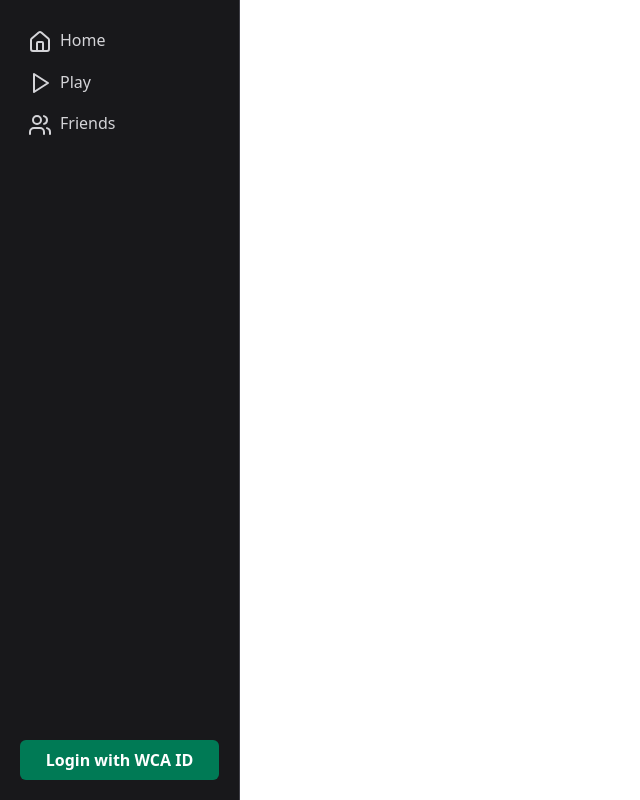
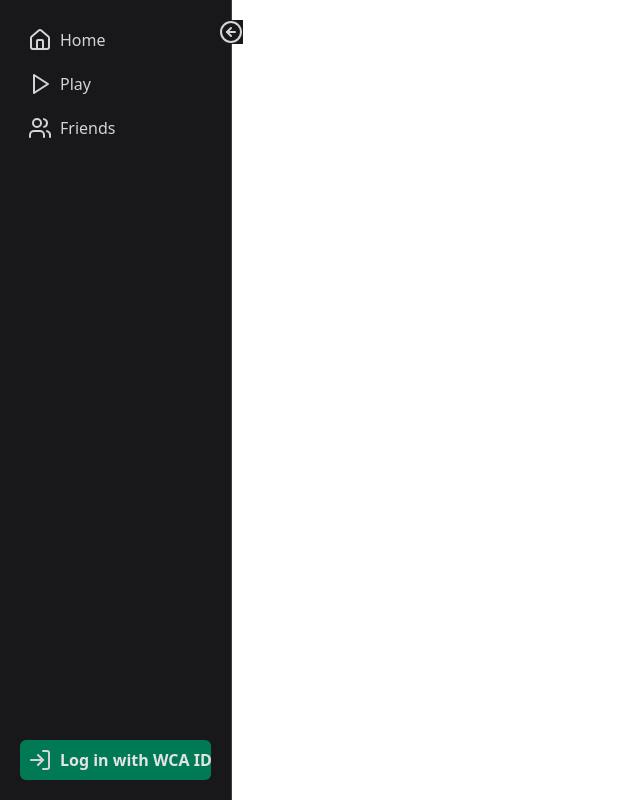
Before and after one commit to ShidemantleJ/h2h, a React (Vite) app in the folder h2hweb/: page /play in a window 1280 px wide. Shown: the whole page, without its empty margins (0-640 px from the left). Built offline with nearby package versions, Linux system fonts and the light colour scheme; no server answers.

Commit message:
made sidebar collapsible

```diff
--- a/h2hweb/src/App.jsx
+++ b/h2hweb/src/App.jsx
@@ -11,6 +11,7 @@ import supabase from './supabase';
 import {UserContext} from './user/UserContext';
 import { User } from 'lucide-react';
 import {subscribeToFriendChanges, getFriendInfo} from './user/friendinfo';
+import { ToastContainer } from 'react-toastify';
 
 function App() {
   const [user, setUser] = useState(null);
@@ -56,6 +57,7 @@ function App() {
         </Routes>
       </div>
     </Router>
+    <ToastContainer/>
     </UserContext.Provider>
   )
 }
--- /dev/null
+++ b/h2hweb/src/components/Match/Modal.jsx
@@ -0,0 +1,15 @@
+import React from "react";
+
+function Modal({ showModal, setShowModal }) {
+  return (
+    <div className="w-full h-full bg-black opacity-50 fixed top-0 left-0 z-1 backdrop-blur-xl">
+      <div
+        className={`left-1/3 top-1/4 fixed z-50 w-1/3 h-1/2 bg-zinc-600 ${
+          showModal ? "block" : "hidden"
+        }`}
+      ></div>
+    </div>
+  );
+}
+
+export default Modal;
--- a/h2hweb/src/components/Match/Scramble.jsx
+++ b/h2hweb/src/components/Match/Scramble.jsx
@@ -1,5 +1,5 @@
-import React, {useState, useEffect} from 'react';
-import {ScrambleDisplay} from "scramble-display";
+import React, { useState, useEffect } from "react";
+import { ScrambleDisplay } from "scramble-display";
 
 function Scramble(props) {
   const scrambleArray = props.scrambleArray;
@@ -8,7 +8,7 @@ function Scramble(props) {
   const currSolve = props.currSolve;
 
   console.log(currSet, currSolve);
-    const [currScramble, setCurrScramble] = useState('');
+  const [currScramble, setCurrScramble] = useState("");
   useEffect(() => {
     setCurrScramble(scrambleArray?.[currSet - 1]?.[currSolve - 1]);
   }, [props.currSet, props.currSolve, scrambleArray]);
@@ -16,10 +16,14 @@ function Scramble(props) {
   console.log(scrambleArray);
 
   return (
-        <div>
-            <h2 className='text-2xl font-semibold mb-2'>Current Scramble</h2>
-                <p className='text-xl mb-2'>{currScramble}</p>
-                <scramble-display className="w-3/4" scramble={currScramble} event={event}/>
+    <div className="w-full">
+      <h2 className="text-2xl font-semibold mb-2">Current Scramble</h2>
+      <p className="text-xl mb-2">{currScramble}</p>
+      <scramble-display
+        className="w-full"
+        scramble={currScramble}
+        event={event}
+      />
     </div>
   );
 }
--- a/h2hweb/src/components/Sidebar.jsx
+++ b/h2hweb/src/components/Sidebar.jsx
@@ -1,47 +1,87 @@
-import {Play, User, Users, Home} from 'lucide-react';
-import { useNavigate } from 'react-router-dom';
-import { useContext } from 'react';
-import { UserContext } from '../user/UserContext';
+import {
+  Play,
+  User,
+  Users,
+  Home,
+  CircleArrowLeft,
+  LogOut,
+  LogIn,
+} from "lucide-react";
+import { useContext, useState } from "react";
+import { UserContext } from "../user/UserContext";
+import SidebarItemList from "./SidebarLinkList";
+import SidebarLink from "./SidebarLink";
+
+const topSidebarElements = [
+  [<Home />, "Home", "/"],
+  [<Play />, "Play", "/play"],
+  [<Users />, "Friends", "/friends"],
+];
 
 const Sidebar = (props) => {
-  const navigate = useNavigate();
-  const {user} = useContext(UserContext);
-  // console.log(user);
+  const { user } = useContext(UserContext);
+  const [collapsed, setCollapsed] = useState(false);
+
   return (
     <>
+      {/* Arrow to collapse sidebar */}
       {/* Sidebar Parent Div */}
-    <div className="bg-zinc-900 shrink-0 border-zinc-700 border-r-1 top-0 sticky h-screen w-60 p-5 flex flex-col justify-between">
+      <div
+        className={`sticky bg-zinc-900 transition-[width] duration-400 shrink-0 border-zinc-700 border-r-1 top-0 h-dvh ${
+          collapsed ? "w-20 p-5" : "w-58 p-5"
+        }`}
+      >
+        <CircleArrowLeft
+          className={`${
+            collapsed && "rotate-180"
+          } block transition-all duration-400 absolute z-10 -right-3 text-zinc-300 bg-zinc-900 cursor-pointer`}
+          onClick={() => setCollapsed((prev) => !prev)}
+        />
+        {/* Sidebar Items */}
+        <div className={`overflow-hidden flex flex-col justify-between h-full`}>
           {/* Sidebar Top Items List */}
           <ul className="block">
-        <li onClick={() => navigate("/")} className="cursor-pointer rounded-md hover:bg-zinc-800 duration-200 py-2 pl-2">
-          <Home className='font-sans text-zinc-300 inline-block'/>
-          <a className="ml-2 font-sans text-zinc-300 inline-block">Home</a>
-        </li>
-        <li onClick={() => navigate("/play")} className="cursor-pointer rounded-md hover:bg-zinc-800 duration-200 py-2 pl-2">
-          <Play className='font-sans text-zinc-300 inline-block'/>
-          <a className="ml-2 font-sans text-zinc-300 inline-block">Play</a>
-        </li>
-        <li onClick={() => navigate("/friends")} className="cursor-pointer block rounded-md hover:bg-zinc-800 duration-200 py-2 pl-2">
-          <Users className='font-sans text-zinc-300 inline-block'/>
-          <a className="ml-2 font-sans text-zinc-300 inline-block">Friends</a>
-        </li>
+            <SidebarItemList
+              variant="normal"
+              dropdownCollapsed={collapsed}
+              items={topSidebarElements}
+            />
           </ul>
 
           {/* Sidebar Bottom Items List */}
           <ul className="block">
-        {user && <li onClick={() => navigate(`/users/${user.dbInfo.id}`)} className="cursor-pointer block rounded-md hover:bg-zinc-800 duration-200 p-2">
-          <User className='font-sans text-zinc-300 inline-block'/>
-          <a className="ml-2 font-sans text-zinc-300 inline-block">{user.dbInfo.name}</a>
-        </li>}
-        {!user ? <li className="cursor-pointer mt-3 block rounded-[6px] bg-emerald-700 hover:bg-emerald-800 transition-all p-2 text-center text-white font-sans font-bold" onClick={() => window.location.href=`${import.meta.env.VITE_BACKEND_URL}/auth/wca`}>
-          <p>Login with WCA ID</p>
-        </li> :
-        <li className="cursor-pointer mt-3 block rounded-[6px] bg-emerald-700 hover:bg-emerald-800 transition-all p-2 text-center text-white font-sans font-bold" onClick={() => window.location.href=`${import.meta.env.VITE_BACKEND_URL}/auth/logout`}>
-        <p>Logout</p>
-      </li>}
+            {user ? (
+              <>
+                <SidebarLink
+                  dropdownCollapsed={collapsed}
+                  icon={<User />}
+                  name="My Profile"
+                  link={`/users/${user.dbInfo.id}`}
+                  variant="normal"
+                />
+                <SidebarLink
+                  dropdownCollapsed={collapsed}
+                  icon={<LogOut />}
+                  name="Log Out"
+                  link={`/users/${user.dbInfo.id}`}
+                  variant="button"
+                />
+              </>
+            ) : (
+              <>
+                <SidebarLink
+                  dropdownCollapsed={collapsed}
+                  icon={<LogIn />}
+                  name="Log in with WCA ID"
+                  link={`${import.meta.env.VITE_BACKEND_URL}/auth/wca`}
+                  variant="button"
+                />
+              </>
+            )}
           </ul>
+        </div>
       </div>
     </>
   );
-  }
+};
 export default Sidebar;
--- /dev/null
+++ b/h2hweb/src/components/SidebarLink.jsx
@@ -0,0 +1,49 @@
+import React from "react";
+import { useNavigate } from "react-router-dom";
+
+function SidebarLink(props) {
+  const icon = props.icon;
+  const link = props.link;
+  const name = props.name;
+  const dropdownCollapsed = props.dropdownCollapsed;
+  const variant = props.variant;
+  const navigate = useNavigate();
+  switch (variant) {
+    case "normal":
+      return (
+        <div>
+          <li
+            onClick={() => navigate(link)}
+            className="flex items-center cursor-pointer rounded-md hover:bg-zinc-800 transition-all duration-400 p-2"
+          >
+            <div className="font-sans justify-center text-zinc-300 inline-block">
+              {icon}
+            </div>
+            <a className={`ml-2 font-sans text-zinc-300 whitespace-nowrap`}>
+              {name}
+            </a>
+          </li>
+        </div>
+      );
+      break;
+    case "button":
+      return (
+        <li
+          className="flex items-center cursor-pointer mt-3 p-2 rounded-[6px] bg-emerald-700 hover:bg-emerald-800 transition-all duration-400 text-center text-zinc-200 font-sans font-semibold"
+          onClick={() =>
+            (window.location.href = `${
+              import.meta.env.VITE_BACKEND_URL
+            }/auth/logout`)
+          }
+        >
+          <div className="font-sans justify-center text-zinc-300 inline-block">
+            {icon}
+          </div>
+          <p className={`ml-2 whitespace-nowrap`}>{name}</p>
+        </li>
+      );
+      break;
+  }
+}
+
+export default SidebarLink;
--- /dev/null
+++ b/h2hweb/src/components/SidebarLinkList.jsx
@@ -0,0 +1,26 @@
+import React from "react";
+import SidebarLink from "./SidebarLink";
+
+function SidebarLinkList(props) {
+  const items = props.items;
+  const dropdownCollapsed = props.dropdownCollapsed;
+  const variant = props.variant;
+  return (
+    <ul className="space-y-1">
+      {items.map(([icon, name, link], index) => {
+        return (
+          <SidebarLink
+            dropdownCollapsed={dropdownCollapsed}
+            icon={icon}
+            name={name}
+            link={link}
+            key={index}
+            variant={variant}
+          />
+        );
+      })}
+    </ul>
+  );
+}
+
+export default SidebarLinkList;
--- a/h2hweb/src/pages/Match.jsx
+++ b/h2hweb/src/pages/Match.jsx
@@ -18,14 +18,13 @@ import supabase from "../supabase";
 import SolveTable from '../components/Match/SolveTable';
 import TopBar from '../components/Match/TopBar';
 import Scramble from '../components/Match/Scramble';
+import Modal from '../components/Match/Modal';
 import { UserContext } from '../user/UserContext';
 
 function Match(props) {
     let {matchId} = useParams();
     matchId = Number.parseInt(matchId, 10);
     const [match, setMatch] = useState({});
-    const [currSet, setCurrSet] = useState(0);
-    const [currSolve, setCurrSolve] = useState(0);
     const {user} = useContext(UserContext);
 
     useEffect(() => {
@@ -59,18 +58,11 @@ function Match(props) {
         return () => supabase.removeChannel(`match-updates-${matchId}`);
     }, [matchId])
 
-    useEffect(() => {
-        if (!user || !match) return;
-        const playerTimesArr = user?.dbInfo?.id === match?.player_1_id ? match?.player_1_times : match?.player_2_times;
-        if (!playerTimesArr) return;
-        console.log(playerTimesArr);
-        setCurrSet(playerTimesArr.length);
-        setCurrSolve(playerTimesArr[playerTimesArr.length - 1].length + 1);
-    }, [match, user])
+    if (!match || !user || !match.player_1_id) return <div className='bg-zinc-900 w-full min-h-screen'></div>
+    const playerTimesArr = user.dbInfo.id === match.player_1_id ? match.player_1_times : match.player_2_times;
+    const currSet = playerTimesArr.length || 1;
+    const currSolve = playerTimesArr[playerTimesArr.length - 1].length + 1 || 1;
 
-    if (!match) return <div className='bg-zinc-900 w-full min-h-screen'></div>
-
-    console.log(match);
     return (
         <div className="bg-zinc-900 w-full min-h-screen grid grid-cols-2 auto-rows-min text-white gap-5 p-5">
             {/* Profile picture and username of opponents and timer */}
```
Also changed, not shown: h2hweb/src/components/Match/SolveTable.jsx (+71 -29 lines), h2hweb/src/components/Match/Timer.jsx (+80 -24 lines), h2hweb/src/components/UserCard.jsx (+153 -63 lines), 2 other files (tests, documents, lock files or other folders). Lines whose indentation alone changed are shown as unchanged.
